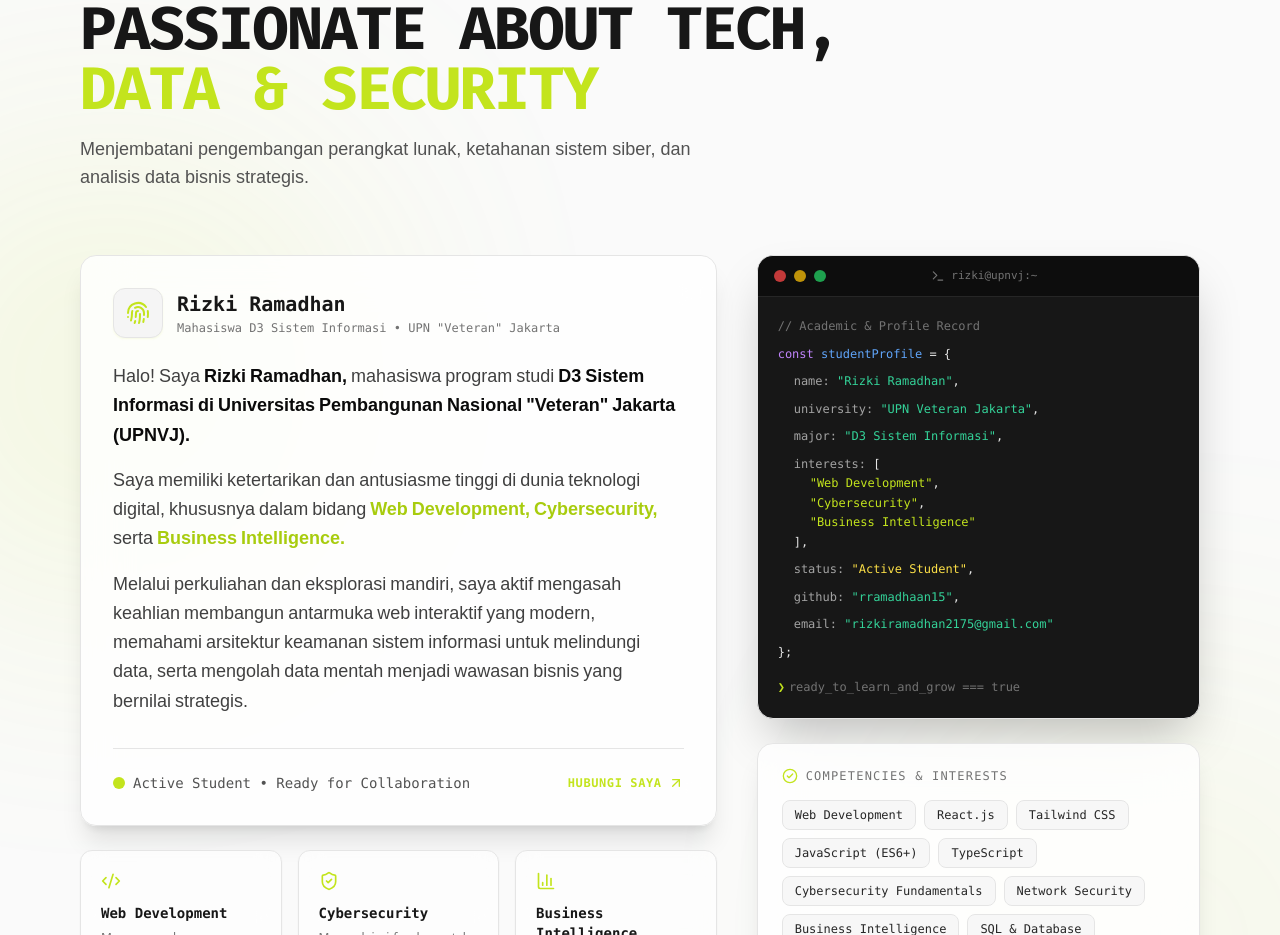
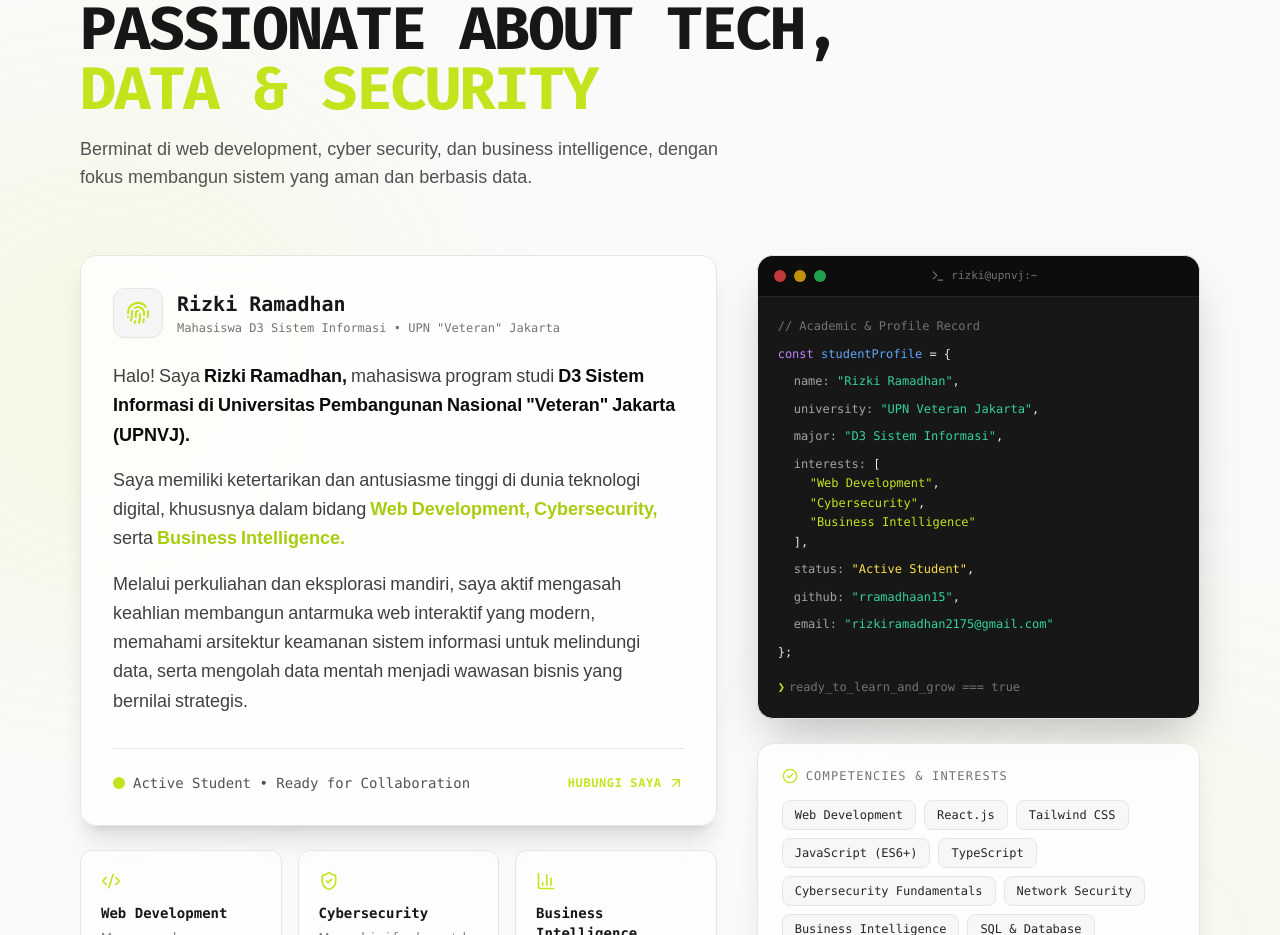
Before and after one commit to rramadhaan15/portofolio, a React (Vite) app: page / in a window 1280 px wide. Shown: the part 940-1875 px from the top of the page. Built offline with nearby package versions, Linux system fonts and the light colour scheme; a web font is replaced by a local one.

Commit message:
Rewriteing personal summary

```diff
--- a/src/components/ui/about-section.tsx
+++ b/src/components/ui/about-section.tsx
@@ -79,7 +79,7 @@ export default function AboutSection() {
             className="mt-4 text-base sm:text-lg text-neutral-600 dark:text-neutral-400 max-w-2xl"
             style={{ fontFamily: "'Antic', sans-serif" }}
           >
-            Menjembatani pengembangan perangkat lunak, ketahanan sistem siber, dan analisis data bisnis strategis.
+            Berminat di web development, cyber security, dan business intelligence, dengan fokus membangun sistem yang aman dan berbasis data.
           </p>
         </div>
 
```
Also changed, not shown: 3 other files (tests, documents, lock files or other folders).
